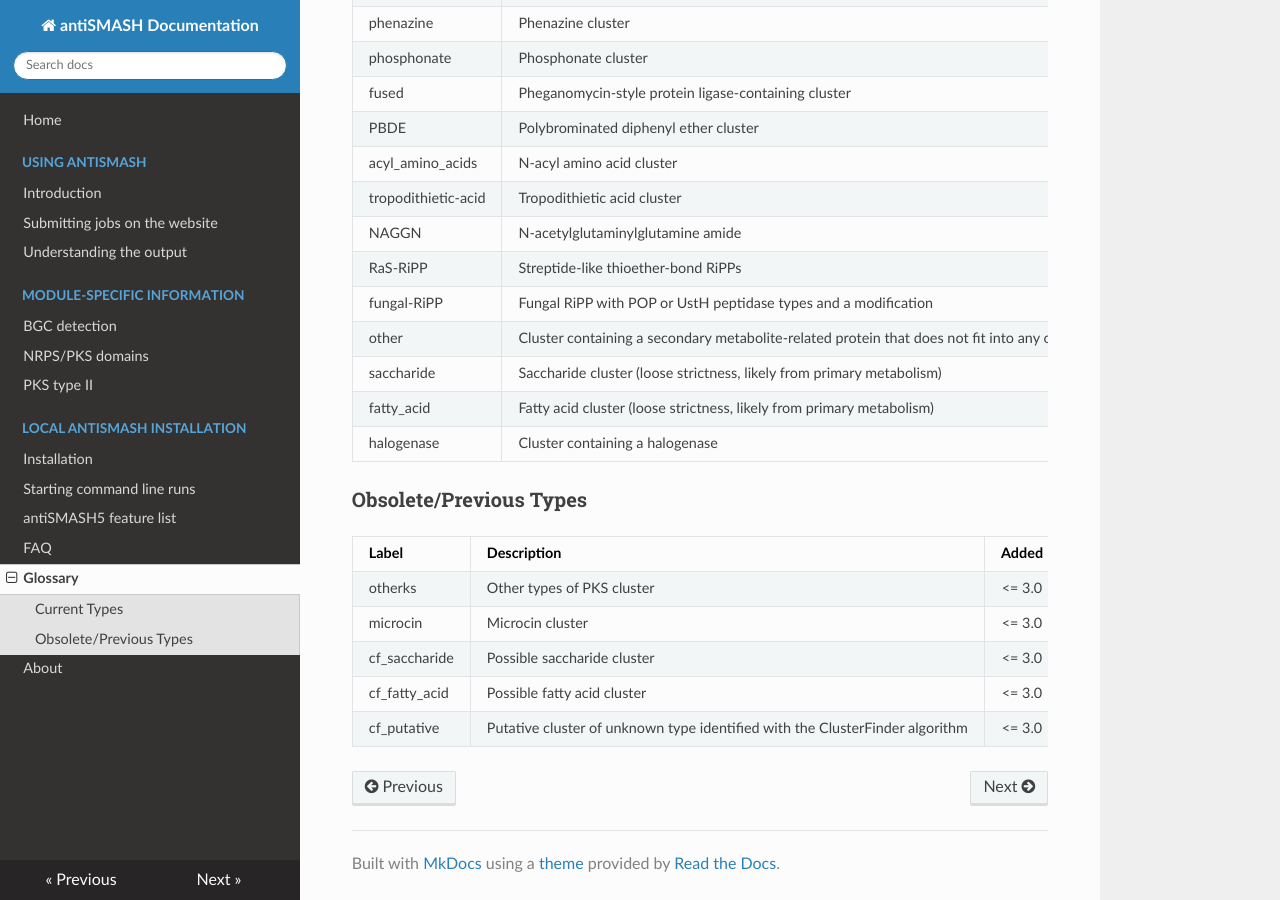
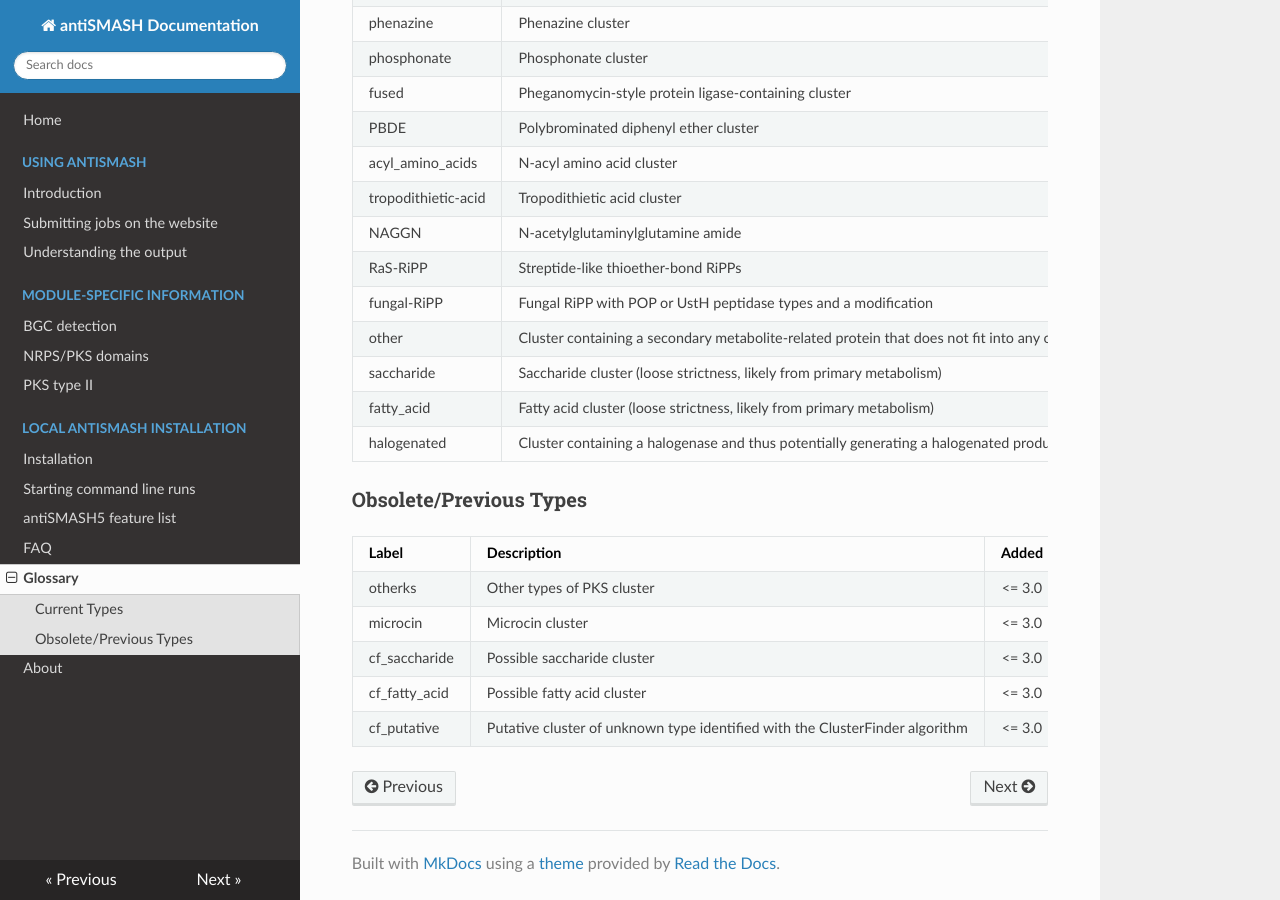
Before and after one commit to antismash/documentation, an MkDocs documentation site: the page built from docs/glossary.md, in a window 1280 px wide and 900 px high, scrolled down 1886 px. Built offline with MkDocs 1.6.1, drawn with Linux system fonts in a browser that asks for light colours; nearby versions of some CDN libraries.

Commit message:
glossary: Fix the halogenated type
Signed-off-by: Kai Blin <kblin@biosustain.dtu.dk>

```diff
--- a/docs/glossary.md
+++ b/docs/glossary.md
@@ -64,7 +64,7 @@ types can be found below:
 |<span id="other">other</span>|Cluster containing a secondary metabolite-related protein that does not fit into any other category|4.0|5.0|
 |<span id="saccharide">saccharide</span>|Saccharide cluster (loose strictness, likely from primary metabolism)|&lt;= 3.0|&lt;= 3.0|
 |<span id="fatty_acid">fatty_acid</span>|Fatty acid cluster (loose strictness, likely from primary metabolism)|&lt;= 3.0|4.2|
-|<span id="halogenase">halogenase</span>|Cluster containing a halogenase|5.0|5.0|
+|<span id="halogenated">halogenated</span>|Cluster containing a halogenase and thus potentially generating a halogenated product|5.0|5.0|
 
 ###Obsolete/Previous Types
 |Label|Description|Added|Removed|Notes|
```
